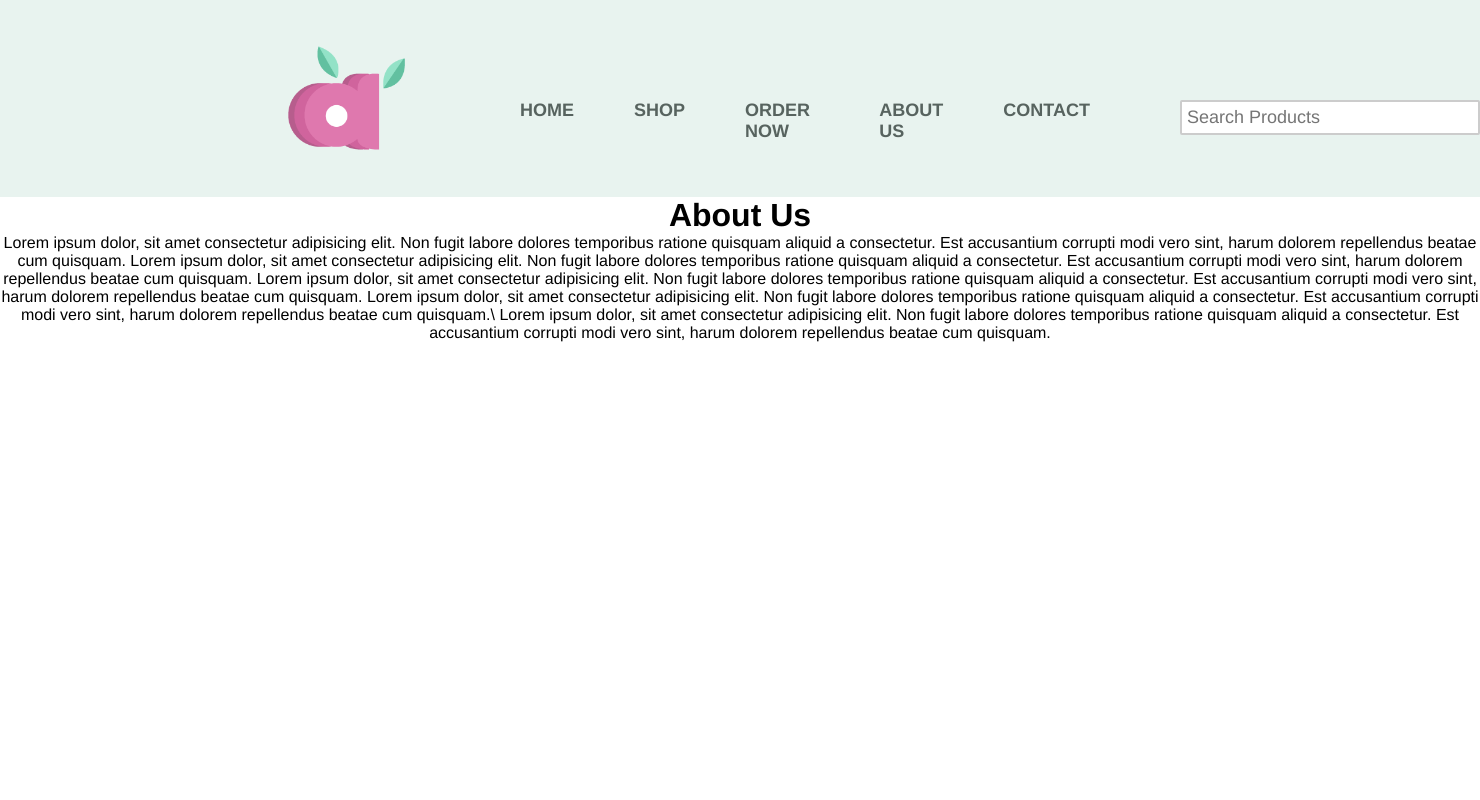
After one commit to JayArD27/AAA-CleaningProducts, a PHP site: page /aboutus.html in a window 1480 px wide. The commit adds this page. Run offline with PHP 8.4, Linux system fonts and the light colour scheme.

Commit message:
added and updated the nav bar

```diff
--- /dev/null
+++ b/aboutus.html
@@ -0,0 +1,42 @@
+<html>
+    <head>
+        <title>About Us</title>
+        <link rel="stylesheet" href="style.css">
+        <link rel="stylesheet" href="allstyle.css">
+    </head>
+    <body>
+
+        <div class="cont1">
+            <div class="cont1-logo">
+                <img  src="./img/aaalogo2.png" class="logo" alt="AAA logo" >
+            </div>
+             <div class="cont1-button">
+                   <ul class="cont1-ul">
+                        <li><a href="home.html" class="list">HOME</a></li>
+                        <li><a href="products.html" class="list">SHOP</a></li>
+                        <li><a href="order.php" class="list">ORDER NOW</a></li>
+                        <li><a href="aboutus.html" class="list">ABOUT US</a></li>
+                        <li><a href="contact.php" class="list">CONTACT</a></li>
+                        <li><input type="search" placeholder="Search Products" class="search-bar"></li>
+                    </ul>
+            </div>
+        </div>
+
+        <div class="header">
+            <div class="main">
+                <center>
+                    <div class="img">
+                    </div>
+                <h1>About Us</h1>
+                <p>
+                    Lorem ipsum dolor, sit amet consectetur adipisicing elit. Non fugit labore dolores temporibus ratione quisquam aliquid a consectetur. Est accusantium corrupti modi vero sint, harum dolorem repellendus beatae cum quisquam.
+                    Lorem ipsum dolor, sit amet consectetur adipisicing elit. Non fugit labore dolores temporibus ratione quisquam aliquid a consectetur. Est accusantium corrupti modi vero sint, harum dolorem repellendus beatae cum quisquam.
+                    Lorem ipsum dolor, sit amet consectetur adipisicing elit. Non fugit labore dolores temporibus ratione quisquam aliquid a consectetur. Est accusantium corrupti modi vero sint, harum dolorem repellendus beatae cum quisquam.
+                    Lorem ipsum dolor, sit amet consectetur adipisicing elit. Non fugit labore dolores temporibus ratione quisquam aliquid a consectetur. Est accusantium corrupti modi vero sint, harum dolorem repellendus beatae cum quisquam.\
+                    Lorem ipsum dolor, sit amet consectetur adipisicing elit. Non fugit labore dolores temporibus ratione quisquam aliquid a consectetur. Est accusantium corrupti modi vero sint, harum dolorem repellendus beatae cum quisquam.
+                </p>
+                </center>
+            </div>
+        </div>
+    </body>
+</html>
--- a/contact.php
+++ b/contact.php
@@ -19,7 +19,7 @@
                     <li><a href="home.html" class="list">HOME</a></li>
                     <li><a href="products.html" class="list">SHOP</a></li>
                     <li><a href="order.php" class="list">ORDER NOW</a></li>
-                    <li><a href="about.php" class="list">ABOUT US</a></li>
+                    <li><a href="aboutus.html" class="list">ABOUT US</a></li>
                     <li><a href="contact.php" class="list">CONTACT</a></li>
                     <li><input type="search" placeholder="Search Products" class="search-bar"></li>
                 </ul>
--- a/home.html
+++ b/home.html
@@ -18,7 +18,7 @@
                     <li><a href="home.html" class="list">HOME</a></li>
                     <li><a href="products.html" class="list">SHOP</a></li>
                     <li><a href="order.php" class="list">ORDER NOW</a></li>
-                    <li><a href="about.php" class="list">ABOUT US</a></li>
+                    <li><a href="aboutus.html" class="list">ABOUT US</a></li>
                     <li><a href="contact.php" class="list">CONTACT</a></li>
                     <li><input type="search" placeholder="Search Products" class="search-bar"></li>
                 </ul>
--- a/products.html
+++ b/products.html
@@ -19,7 +19,7 @@
                     <li><a href="home.html" class="list">HOME</a></li>
                     <li><a href="products.html" class="list">SHOP</a></li>
                     <li><a href="order.php" class="list">ORDER NOW</a></li>
-                    <li><a href="about.php" class="list">ABOUT US</a></li>
+                    <li><a href="aboutus.html" class="list">ABOUT US</a></li>
                     <li><a href="contact.php" class="list">CONTACT</a></li>
                     <li><input type="search" placeholder="Search Products" class="search-bar"></li>
                 </ul>
```
